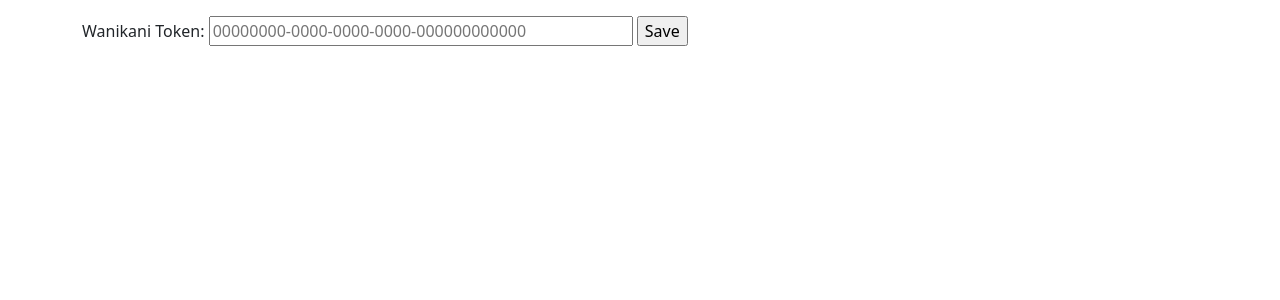
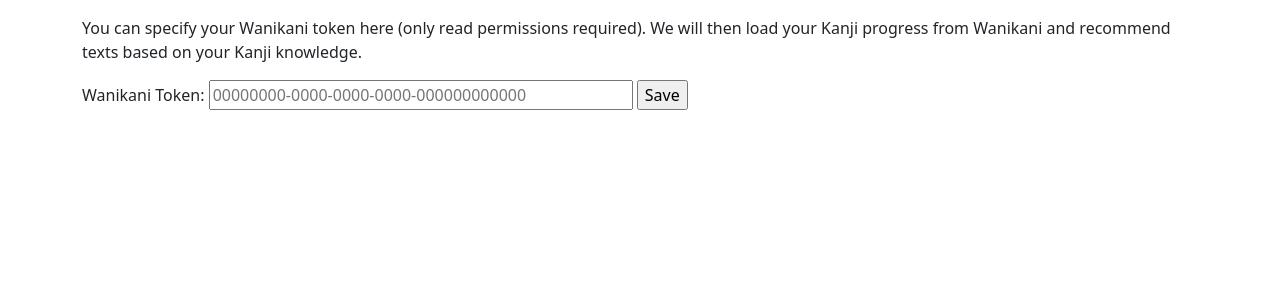
Before and after one commit to aufziehvogel/givematerial, a Flask app: template givematerial/web/templates/settings.html in a window 1280 px wide. Shown: the part 56-356 px from the top of the page. Run offline with Flask 2, Linux system fonts and the light colour scheme; the template is opened without the code that fills it, so the values that code supplies are empty.

Commit message:
add explanation text for Wanikani token

```diff
--- a/givematerial/web/templates/settings.html
+++ b/givematerial/web/templates/settings.html
@@ -2,6 +2,9 @@
 
 {% block content %}
     <div id="settings-area">
+        <p>You can specify your Wanikani token here (only read permissions required). We will then load your
+        Kanji progress from Wanikani and recommend texts based on your Kanji knowledge.</p>
+
         <form action="{{ url_for('settings') }}" method="post">
             <label for="wktoken">Wanikani Token:</label>
             <input type="text" id="wktoken" name="wktoken" {% if wk_token %}value="{{ wk_token }}"{% endif %} placeholder="00000000-0000-0000-0000-000000000000" size="40"/>
```
